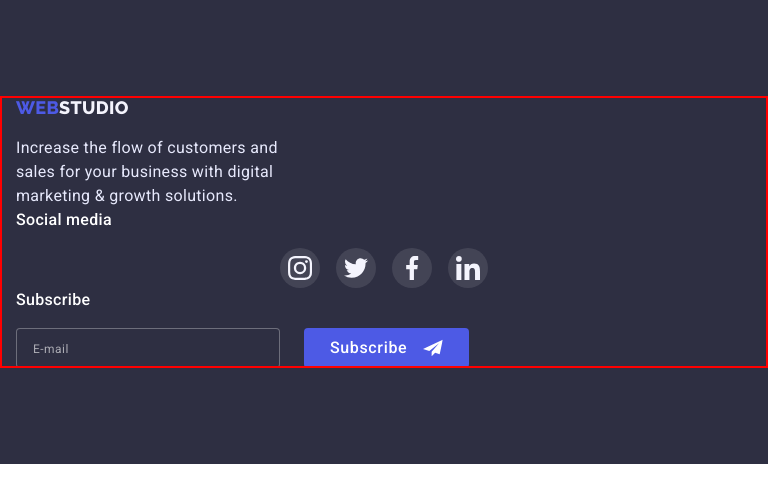
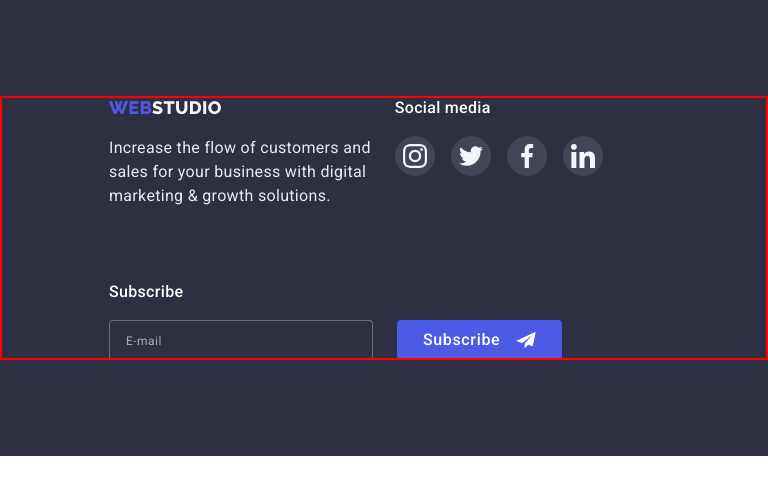
Before and after one commit to DmyroKozhukhar/goit-markup-hw-07, a plain HTML site: page index.html in a window 768 px wide. Drawn offline with nearby package versions, Linux system fonts and the light colour scheme.

Commit message:
footer-final

```diff
--- a/css/styles.css
+++ b/css/styles.css
@@ -926,6 +926,27 @@ body {
     margin-bottom: 0px;
   }
 }
+@media screen and (min-width: 768px) and (max-width: 1199px) {
+  .for-footer-tablet {
+    display: flex;
+  }
+
+  .footer-media-cont {
+    margin-left: 24px;
+  }
+  .footer-logo-cont {
+    margin-left: 93px;
+  }
+  .footer-subscribe {
+    margin-left: 93px;
+    margin-top: 72px;
+  }
+}
+@media screen and (min-width: 1199px) {
+  .for-footer-tablet {
+    display: flex;
+  }
+}
 
 .footer-mail-input:focus {
   outline: transparent;
--- a/index.html
+++ b/index.html
@@ -383,7 +383,8 @@
     <!-- Footer -->
     <footer class="footer-menu">
       <div class="container footer">
-        <div>
+        <div class="for-footer-tablet">
+          <div class="footer-logo-cont">
             <a href="index.html" class="logo-link-footer">
               <span class="logo-web">WEB</span
               ><span class="logo-studio-footer">STUDIO</span></a
@@ -427,6 +428,7 @@
                 </a>
               </li>
             </ul>
+          </div>
         </div>
         <div class="footer-subscribe">
           <form class="footer-form">
```
Lines whose indentation alone changed are shown as unchanged.
